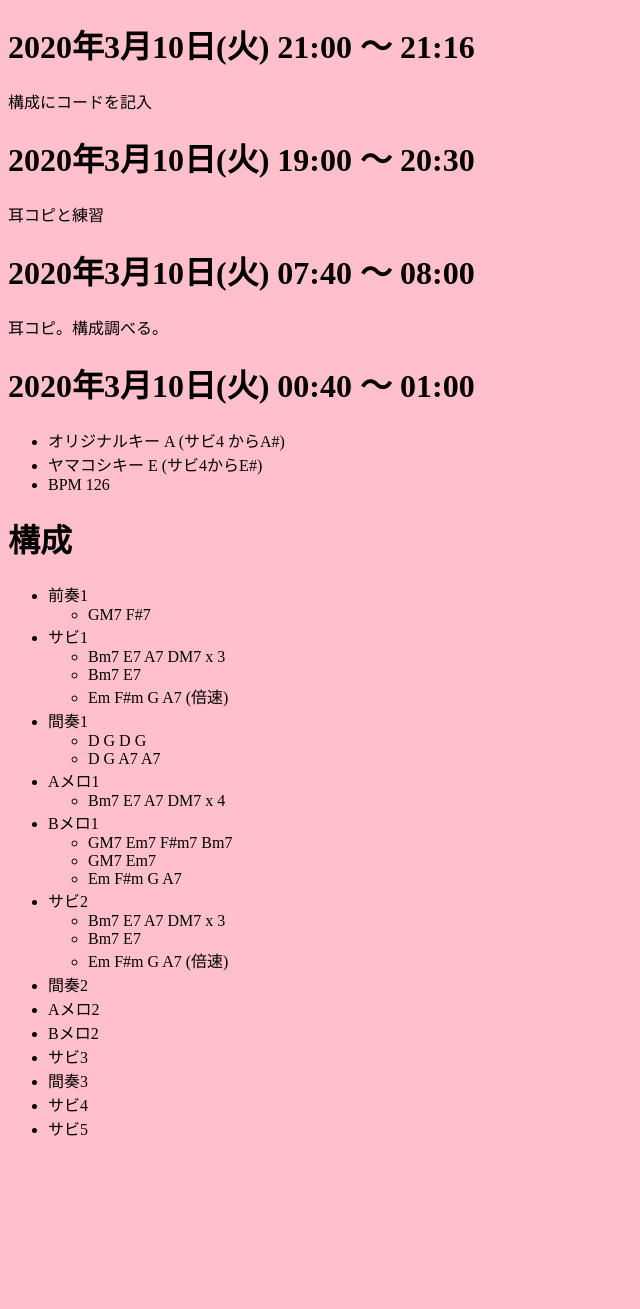
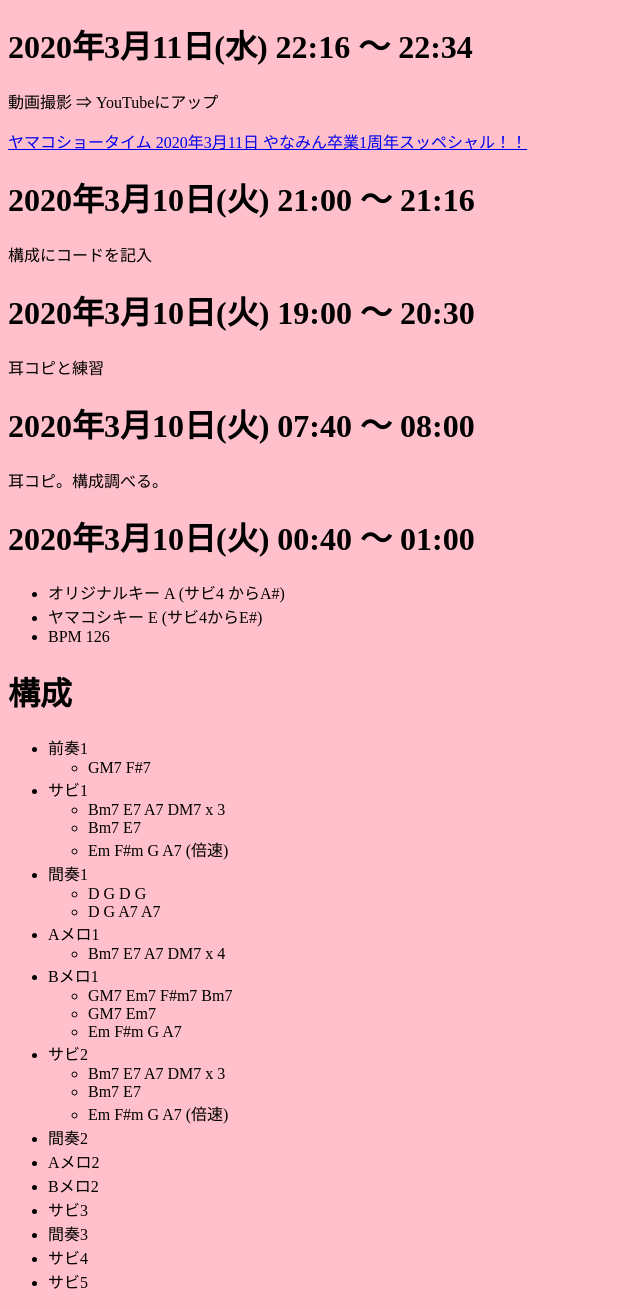
Before and after one commit to takaoyamakoshi/momochi, a Jekyll site: the page built from showtime/number/pop_music.md, in a window 1280 px wide. Shown: the whole page, without its empty margins (0-640 px from the left). Built offline with Jekyll 4.4.1, drawn with Linux system fonts in a browser that asks for light colours; our own code applies the rules of GitHub Pages for plain Markdown files; before the commit the page ends 1156 px from its top, so only the background shows below that.

Commit message:
Update pop_music.md

```diff
--- a/showtime/number/pop_music.md
+++ b/showtime/number/pop_music.md
@@ -1,3 +1,9 @@
+# 2020年3月11日(水) 22:16 ～ 22:34
+
+動画撮影 ⇒ YouTubeにアップ
+
+[ヤマコショータイム 2020年3月11日 やなみん卒業1周年スッペシャル！！](https://www.youtube.com/watch?v=5GzPpMolOjc)
+
 # 2020年3月10日(火) 21:00 ～ 21:16
 
 構成にコードを記入
```
